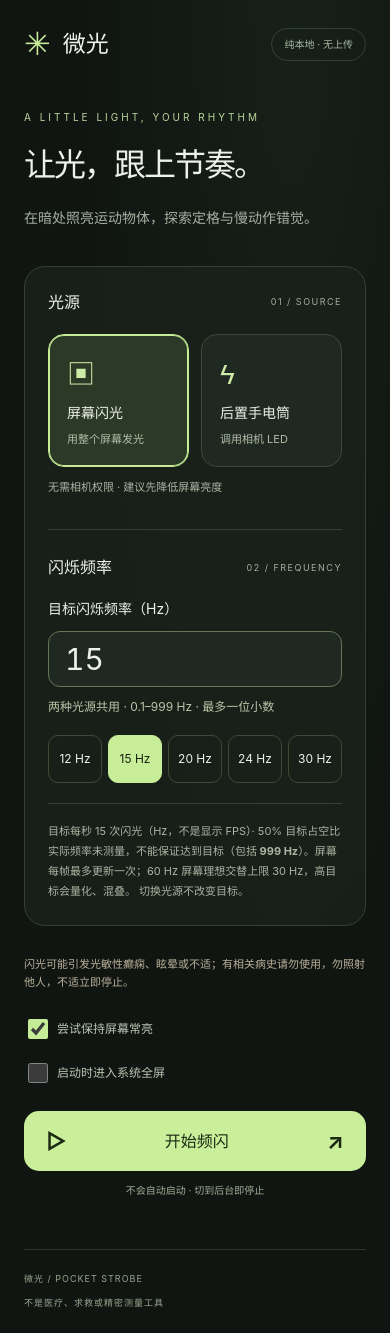
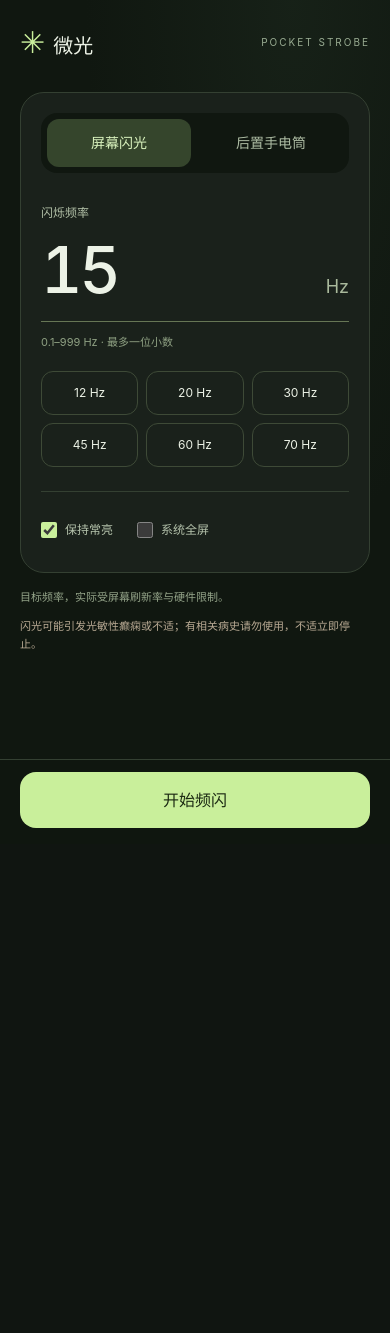
Before and after one commit to auto-duan/pocket-strobe, a React (Vite) app: page / in a window 390 px wide. After the commit the page ends 844 px from the top, so only its background shows below. Built offline with nearby package versions, Linux system fonts and the light colour scheme.

Commit message:
Refine mobile setup with fixed action dock and strict numeric input

```diff
--- a/scripts/smoke.mjs
+++ b/scripts/smoke.mjs
@@ -36,24 +36,23 @@ try {
       () => document.documentElement.scrollWidth <= innerWidth,
     ),
   );
-  for (const width of [320, 360, 390, 700, 701, 1280]) {
-    await page.setViewportSize({ width, height: 844 });
-    assert(await page.evaluate(() => document.documentElement.scrollWidth <= innerWidth), "overflow at " + width);
-    const styles = await page.getByRole("region", { name: "频闪设置" }).evaluate(el => {
-      const style = getComputedStyle(el);
-      return { radius: style.borderRadius, background: style.backgroundColor, padding: style.paddingTop, columns: getComputedStyle(el.parentElement).gridTemplateColumns };
-    });
-    assert.equal(styles.radius, width <= 700 ? "21px" : "24px");
-    assert.equal(styles.padding, width <= 700 ? "23px" : "28px");
-    assert.equal(styles.background, "rgba(26, 33, 27, 0.85)");
-    assert.equal(styles.columns.split(" ").length, width <= 700 ? 1 : 2);
-    console.log("Tailwind computed styles", width, styles);
+  for (const [width,height] of [[320,568],[390,844],[1280,900]]) {
+    await page.setViewportSize({width,height});
+    for (const y of [0,200,10000]) {
+      await page.evaluate(y => scrollTo(0,y),y);
+      assert(await start.evaluate(el => {const r=el.getBoundingClientRect();return r.top>=0 && r.bottom<=innerHeight && r.height>=44;}));
+      assert(await page.getByTestId("action-dock").evaluate(el => getComputedStyle(el).position === "fixed" && el.getBoundingClientRect().bottom === innerHeight));
+      assert(await page.evaluate(() => document.documentElement.scrollWidth<=innerWidth));
+    }
+    assert(await page.locator('main').evaluate(el => parseFloat(getComputedStyle(el).paddingBottom)>document.querySelector('[data-testid="action-dock"]').getBoundingClientRect().height));
   }
   await page.setViewportSize({ width: 390, height: 844 });
+  await page.evaluate(() => { document.documentElement.style.scrollBehavior="auto"; scrollTo(0,0); });
+  await page.waitForTimeout(150);
   await mkdir("verification", { recursive: true });
   await page.screenshot({
     path: "verification/mobile-idle.png",
-    fullPage: true,
+    fullPage: false,
   });
   const input = page.locator("#frequency");
   for (const width of [390,1280]) {
@@ -70,19 +69,27 @@ try {
     await page.getByRole("button",{name:"立即停止"}).click();
     assert.equal(await input.inputValue(),draft);
   }
-  await input.fill("12.");
-  assert.equal(await input.inputValue(),"12.");
-  await input.blur();
-  assert.equal(await input.getAttribute("aria-invalid"),"false");
-  for (const draft of ["", "0", "-1", "NaN", "Infinity", "1000", "12.34", "1e2", "0.01"]) {
-    await input.fill(draft);
-    await start.click();
+  assert.equal(await input.getAttribute("type"),"number");
+  await input.fill("12"); await input.focus();
+  await page.keyboard.type("abcEe+-");
+  assert.equal(await input.inputValue(),"12");
+  for (const text of ["abc","1e2","-1","12.34","Infinity"]) {
+    const prevented = await input.evaluate((el,text) => { const dt=new DataTransfer(); dt.setData('text',text); return !el.dispatchEvent(new ClipboardEvent('paste',{clipboardData:dt,bubbles:true,cancelable:true})); },text);
+    assert(prevented); assert.equal(await input.inputValue(),"12");
+  }
+  await input.fill(""); await page.keyboard.type("12.3"); assert.equal(await input.inputValue(),"12.3");
+  await input.fill(""); await page.keyboard.type("12."); await start.click(); await page.getByRole("button",{name:"立即停止"}).click();
+  for (const draft of ["", "0", "1000", "0.01"]) {
+    await input.fill(draft); await start.click();
     assert.equal(await page.getByTestId("strobe-output").count(),0);
-    assert.equal(await input.inputValue(),draft);
     assert.equal(await input.getAttribute("aria-invalid"),"true");
     assert(await page.locator("#frequency-error").isVisible());
   }
-  for (const hz of [12,15,20,24,30]) {
+  // Bypass the UI as an extension/script might: start must validate the live DOM, never a stale React draft.
+  await input.fill("15");
+  await input.evaluate(el => { Object.getOwnPropertyDescriptor(HTMLInputElement.prototype,'value').set.call(el,'1e2'); });
+  await start.click(); assert.equal(await page.getByTestId("strobe-output").count(),0);
+  for (const hz of [12,20,30,45,60,70]) {
     await page.getByRole("button",{name:hz+" Hz",exact:true}).click();
     await page.getByRole("button",{name:/后置手电筒/}).click();
     assert.equal(await input.inputValue(),String(hz));
@@ -154,6 +161,17 @@ try {
     path: "verification/desktop-idle.png",
     fullPage: true,
   });
+  // Pending camera permission remains cancellable; a late stream cannot restart output.
+  await page.evaluate(() => {
+    window.__resolveCamera = null;
+    navigator.mediaDevices.getUserMedia = () => new Promise(resolve => { window.__resolveCamera = resolve; });
+  });
+  await page.getByRole("button", {name:"后置手电筒",exact:true}).click();
+  await start.click();
+  const cancel = page.getByRole("button", {name:"取消并停止",exact:true});
+  await cancel.waitFor(); assert(await cancel.isVisible()); await cancel.click();
+  await page.evaluate(() => { window.__resolveCamera({getVideoTracks:()=>[],getTracks:()=>[]}); });
+  assert.equal(await page.getByTestId("strobe-output").count(),0);
   assert.deepEqual(errors, []);
   console.log(
     "PASS: no consent gate or autoplay, immersive edge-to-edge output, hidden settings/header/warnings, compact accessible stop, tap anywhere, keyboard Enter, 15Hz default, all high presets, shared decimal input, invalid drafts blocked, no slider, exact mode preservation, reduced motion, mobile overflow, Escape, stop button, pagehide, visibility hidden; no page errors. Idle and black-only active screenshots; visual flashing suppressed.",
--- a/src/main.tsx
+++ b/src/main.tsx
@@ -12,10 +12,14 @@ function App() {
     [full, setFull] = useState(false),
     [awake, setAwake] = useState(true),
     [note, setNote] = useState("");
+  const invalidStart = useRef(false);
+  const frequencyInput = useRef<HTMLInputElement>(null);
   const hz = parseFrequency(draft);
   const validate = () => {
-    const value = parseFrequency(draft);
-    setFrequencyError(value === null ? "请输入 0.1–999 Hz 的普通数字，最多一位小数（不接受科学计数法）。" : "");
+    const raw = frequencyInput.current?.value ?? draft;
+    const value = frequencyInput.current?.validity.badInput || parseFrequency(draft) === null ? null : parseFrequency(raw);
+    if (raw !== draft) setDraft(raw);
+    setFrequencyError(value === null ? "请输入 0.1–999，最多一位小数。" : "");
     return value;
   };
   const epoch = useRef(0),
@@ -68,7 +72,7 @@ function App() {
   const start = async () => {
     if (busy || running) return;
     const value = validate();
-    if (value === null) return;
+    if (invalidStart.current || value === null) { invalidStart.current = false; return; }
     const token = ++epoch.current;
     setBusy(true);
     setError("");
@@ -100,147 +104,34 @@ function App() {
   const frequency = (n: number) => { setDraft(String(n)); setFrequencyError(""); };
   return (
     <>
-      <main hidden={running} className="mx-auto max-w-[1080px] pt-5 pr-[max(24px,env(safe-area-inset-right))] pb-6 pl-[max(24px,env(safe-area-inset-left))] min-[701px]:pt-8">
-        <header className="flex items-center justify-between gap-4">
-          <a className="flex items-center gap-3 text-[23px] font-[750] text-inherit no-underline focus-visible:outline-3 focus-visible:outline-[#d1f897] focus-visible:outline-offset-4 [&>small]:ml-1.5 [&>small]:hidden [&>small]:text-[10px] [&>small]:tracking-[2px] [&>small]:text-[#a7b2a5] min-[701px]:[&>small]:block" href="./">
-            <span className="text-[32px] text-[#c9ee9b]">✳</span> 微光{" "}
-            <small>POCKET STROBE</small>
-          </a>
-          <span className="whitespace-nowrap rounded-[20px] border border-[#344234] px-3 py-2 text-[10px] text-[#a9b8a5] min-[701px]:text-[11px]">纯本地 · 无上传</span>
-        </header>
-        <section className="pt-[42px] pb-[22px] min-[701px]:pt-[65px] min-[701px]:pb-[34px] [&>h1]:my-4 [&>h1]:text-[clamp(32px,5vw,48px)] [&>h1]:font-bold [&>h1]:tracking-[-2px] [&>p]:my-3.5 [&>p]:text-sm [&>p]:leading-[1.8] [&>p]:text-[#a5b0a2]">
-          <div className="text-[10px] tracking-[3px] text-[#bbd79c]">A LITTLE LIGHT, YOUR RHYTHM</div>
-          <h1>让光，跟上节奏。</h1>
-          <p>在暗处照亮运动物体，探索定格与慢动作错觉。</p>
+      <main hidden={running} className="mx-auto max-w-[560px] px-5 pt-[max(24px,env(safe-area-inset-top))] pb-[calc(124px+env(safe-area-inset-bottom))] sm:pt-12">
+        <header className="mb-8 flex items-center justify-between"><a href="./" className="text-xl font-bold text-inherit no-underline"><span className="mr-2 text-3xl text-[#c9ef9b]">✳</span>微光</a><span className="text-[10px] tracking-[2px] text-[#98ab91]">POCKET STROBE</span></header>
+        <section aria-label="频闪设置" className="rounded-3xl border border-[#344032] bg-[#1a211b] p-5 sm:p-7">
+          <div className="grid grid-cols-2 gap-2 rounded-2xl bg-[#101710] p-1.5">{(["screen", "torch"] as Mode[]).map(m => <button key={m} disabled={busy} aria-pressed={mode === m} className="min-h-12 rounded-xl text-sm text-[#aebda4] aria-pressed:bg-[#35452c] aria-pressed:text-[#dbf4bf]" onClick={() => { setMode(m); setError(""); }}>{m === "screen" ? "屏幕闪光" : "后置手电筒"}</button>)}</div>
+          <label htmlFor="frequency" className="mt-8 block text-xs text-[#b2c0a7]">闪烁频率</label>
+          <div className="mt-2 flex items-baseline gap-3 border-b border-[#667655] pb-3 focus-within:border-[#c9ef9b]">
+            <input id="frequency" ref={frequencyInput} className="min-h-20 w-full min-w-0 bg-transparent text-[64px] font-medium leading-none tracking-[-3px] tabular-nums outline-none"
+              type="number" inputMode="decimal" min="0.1" max="999" step="0.1" aria-invalid={!!frequencyError} aria-describedby="frequency-help frequency-error" value={draft} disabled={busy}
+              onBeforeInput={e => { const event = e.nativeEvent as InputEvent; if (event.data && !/^[0-9.]+$/.test(event.data)) e.preventDefault(); }}
+              onPaste={e => { if (!/^\d+(?:\.\d?)?$/.test(e.clipboardData.getData("text"))) { e.preventDefault(); setFrequencyError("仅支持数字，最多一位小数。"); } }}
+              onChange={e => { const value = e.target.value; if (value === "" || /^\d+(?:\.\d?)?$/.test(value)) { setDraft(value); setFrequencyError(""); } else { e.target.value = draft; setFrequencyError("仅支持数字，最多一位小数。"); } }} onBlur={validate}
+              onKeyDown={e => { if (e.ctrlKey || e.metaKey || e.altKey) return; if (e.key.length === 1 && !/[0-9.]/.test(e.key)) e.preventDefault(); if ((e.key === "ArrowUp" || e.key === "ArrowDown") && hz !== null) { e.preventDefault(); frequency(Math.min(999, Math.max(0.1, Math.round((hz + (e.key === "ArrowUp" ? 0.1 : -0.1)) * 10) / 10))); } }} />
+            <span className="text-lg text-[#a9b99c]">Hz</span>
+          </div>
+          <p id="frequency-help" className="mt-3 text-[11px] text-[#8fa183]">0.1–999 Hz · 最多一位小数</p>
+          <p id="frequency-error" role={frequencyError ? "alert" : undefined} className="mt-2 text-xs text-[#ffe0d0]">{frequencyError}</p>
+          <div className="mt-5 grid grid-cols-3 gap-2 sm:grid-cols-6">{[12,20,30,45,60,70].map(n => <button key={n} disabled={busy} aria-pressed={hz === n} className="min-h-11 rounded-xl border border-[#3e4a37] text-xs aria-pressed:border-[#c9ef9b] aria-pressed:bg-[#c9ef9b] aria-pressed:text-[#182210]" onClick={() => frequency(n)}>{n} Hz</button>)}</div>
+          <div className="mt-6 flex flex-wrap gap-x-6 gap-y-2 border-t border-[#344032] pt-4 text-xs text-[#b5c3ac]">
+            <label className="flex min-h-11 items-center gap-2"><input className="size-4 accent-[#c9ef9b]" type="checkbox" checked={awake} onChange={e => setAwake(e.target.checked)} disabled={busy} />保持常亮</label>
+            <label className="flex min-h-11 items-center gap-2"><input className="size-4 accent-[#c9ef9b]" type="checkbox" checked={full} onChange={e => setFull(e.target.checked)} disabled={busy} />系统全屏</label>
+          </div>
         </section>
-        <div className="grid grid-cols-1 gap-[18px] min-[701px]:grid-cols-[1.15fr_1fr] min-[701px]:gap-6">
-          <section className="rounded-[21px] border border-[#344032] bg-[#1a211bd9] p-[23px] min-[701px]:rounded-3xl min-[701px]:p-7" aria-label="频闪设置">
-            <div className="flex items-center justify-between gap-3 [&>h2]:text-base [&>h2]:font-bold [&>span]:text-[9px] [&>span]:tracking-[1.5px] [&>span]:text-[#a1ae9d]">
-              <h2>光源</h2>
-              <span>01 / SOURCE</span>
-            </div>
-            <div className="mt-5 grid grid-cols-2 gap-3">
-              {(["screen", "torch"] as Mode[]).map((m) => (
-                <button
-                  key={m}
-                  disabled={running || busy}
-                  aria-pressed={mode === m}
-                  className="min-h-12 cursor-pointer disabled:opacity-40 disabled:cursor-not-allowed focus-visible:outline-3 focus-visible:outline-[#d1f897] focus-visible:outline-offset-4 [-webkit-tap-highlight-color:transparent] flex flex-col items-start gap-2 rounded-2xl border border-[#3b4738] bg-[#202921] p-[18px] aria-pressed:border-[#c6ed96] aria-pressed:bg-[#2b3926] aria-pressed:shadow-[inset_0_0_0_1px_#c6ed96] [&>strong]:text-sm [&>small]:text-[11px] [&>small]:text-[#b1bda9]"
-                  onClick={() => {
-                    setMode(m);
-                    setError("");
-                  }}
-                >
-                  <span className="text-[28px] text-[#ceeaa9]">
-                    {m === "screen" ? "▣" : "ϟ"}
-                  </span>
-                  <strong>{m === "screen" ? "屏幕闪光" : "后置手电筒"}</strong>
-                  <small>
-                    {m === "screen" ? "用整个屏幕发光" : "调用相机 LED"}
-                  </small>
-                </button>
-              ))}
-            </div>
-            <p className="my-[11px] text-[11px] leading-[1.8] text-[#a9b6a3]">
-              {mode === "screen"
-                ? "无需相机权限 · 建议先降低屏幕亮度"
-                : "需要 HTTPS + 后置相机权限 · iOS 浏览器通常不支持"}
-            </p>
-            <div className="flex items-center justify-between gap-3 [&>h2]:text-base [&>h2]:font-bold [&>span]:text-[9px] [&>span]:tracking-[1.5px] [&>span]:text-[#a1ae9d] mt-8 border-t border-[#344032] pt-[25px]">
-              <h2>闪烁频率</h2>
-              <span>02 / FREQUENCY</span>
-            </div>
-            <label className="mt-5 block text-sm" htmlFor="frequency">目标闪烁频率（Hz）</label>
-            <input id="frequency" className="my-3 min-h-14 w-full min-w-0 rounded-xl border border-[#667655] bg-[#202921] px-4 text-3xl tabular-nums focus-visible:outline-3 focus-visible:outline-[#d1f897]"
-              type="text" role="spinbutton" inputMode="decimal" min="0.1" max="999" step="0.1"
-              aria-valuemin={0.1} aria-valuemax={999} aria-valuenow={hz ?? undefined}
-              aria-invalid={!!frequencyError} aria-describedby="frequency-help frequency-error"
-              value={draft} disabled={busy || running}
-              onChange={(e) => { setDraft(e.target.value); setFrequencyError(""); }} onBlur={validate}
-              onKeyDown={(e) => {
-                if ((e.key === "ArrowUp" || e.key === "ArrowDown") && hz !== null) {
-                  e.preventDefault();
-                  frequency(Math.min(999, Math.max(0.1, Math.round((hz + (e.key === "ArrowUp" ? 0.1 : -0.1)) * 10) / 10)));
-                }
-              }} />
-            <p id="frequency-help" className="text-xs text-[#b7c7a7]">两种光源共用 · 0.1–999 Hz · 最多一位小数</p>
-            <p id="frequency-error" role={frequencyError ? "alert" : undefined} className="mt-2 text-xs text-[#ffe0d0]">{frequencyError}</p>
-            <div className="my-5 flex gap-1.5 [&>button]:flex-1 [&>button]:rounded-[10px] [&>button]:border [&>button]:border-[#3e4a37] [&>button]:bg-transparent [&>button]:text-xs [&>button[aria-pressed=true]]:border-[#c8ed99] [&>button[aria-pressed=true]]:bg-[#c8ed99] [&>button[aria-pressed=true]]:text-[#182210]">
-              {[12, 15, 20, 24, 30].map((n) => (
-                <button className="min-h-12 cursor-pointer disabled:opacity-40 disabled:cursor-not-allowed focus-visible:outline-3 focus-visible:outline-[#d1f897] focus-visible:outline-offset-4 [-webkit-tap-highlight-color:transparent]"
-                  disabled={busy || running}
-                  key={n}
-                  aria-pressed={hz === n}
-                  onClick={() => frequency(n)}
-                >
-                  {n} Hz
-                </button>
-              ))}
-            </div>
-            <p className="mt-[11px] mb-0 border-t border-[#344032] pt-[18px] text-[11px] leading-[1.8] text-[#a9b6a3]">
-              目标每秒 {hz ?? "—"} 次闪光（Hz，不是显示 FPS）· 50% 目标占空比
-              <br />
-              <strong>实际频率未测量，不能保证达到目标（包括 999 Hz）。</strong>
-              {mode === "screen" ? "屏幕每帧最多更新一次；60 Hz 屏幕理想交替上限 30 Hz，高目标会量化、混叠。" : "LED 受硬件与浏览器限制；串行写入、至少间隔 16 ms，跳过错失脉冲，不追赶。"} 切换光源不改变目标。
-            </p>
-          </section>
-          <aside>
-            <p className="my-3 text-[11px] leading-relaxed text-[#b9b09b]">闪光可能引发光敏性癫痫、眩晕或不适；有相关病史请勿使用，勿照射他人，不适立即停止。</p>
-            {typeof matchMedia !== "undefined" && matchMedia("(prefers-reduced-motion: reduce)").matches && (
-              <p className="my-3 text-[11px] leading-relaxed text-[#b9b09b]">系统已开启减少动态效果。建议不要启动频闪。</p>
-            )}
-            <section className="mx-1 my-[18px] grid gap-1 [&>label]:flex [&>label]:min-h-10 [&>label]:items-center [&>label]:gap-[9px] [&>label]:text-xs [&>label]:text-[#bac5b4]">
-              <label>
-                <input
-                  className="size-5 shrink-0 accent-[#c5ed97] focus-visible:outline-3 focus-visible:outline-[#d1f897] focus-visible:outline-offset-4"
-                  type="checkbox"
-                  checked={awake}
-                  onChange={(e) => setAwake(e.target.checked)}
-                  disabled={busy || running}
-                />{" "}
-                尝试保持屏幕常亮
-              </label>
-              <label>
-                <input
-                  className="size-5 shrink-0 accent-[#c5ed97] focus-visible:outline-3 focus-visible:outline-[#d1f897] focus-visible:outline-offset-4"
-                  type="checkbox"
-                  checked={full}
-                  onChange={(e) => setFull(e.target.checked)}
-                  disabled={busy || running}
-                />{" "}
-                启动时进入系统全屏
-              </label>
-            </section>
-            <button
-              className="min-h-12 cursor-pointer disabled:opacity-40 disabled:cursor-not-allowed focus-visible:outline-3 focus-visible:outline-[#d1f897] focus-visible:outline-offset-4 [-webkit-tap-highlight-color:transparent] flex min-h-[60px] w-full items-center justify-between rounded-[15px] border-0 bg-[#c9ef9b] px-[22px] font-bold text-[#1b2912] [&>span]:text-[22px]"
-              disabled={busy || running}
-              onClick={() => void start()}
-            >
-              <span>▷</span> {busy ? "正在准备光源…" : "开始频闪"}{" "}
-              <span>↗</span>
-            </button>
-            {busy && (
-              <button className="min-h-12 cursor-pointer disabled:opacity-40 disabled:cursor-not-allowed focus-visible:outline-3 focus-visible:outline-[#d1f897] focus-visible:outline-offset-4 [-webkit-tap-highlight-color:transparent] mt-2.5 w-full rounded-xl border border-[#b38266] bg-[#563829]" onClick={stop}>
-                取消并停止
-              </button>
-            )}
-            <p className="my-[10px] text-center text-[10px] leading-[1.8] text-[#a1ae99]">不会自动启动 · 切到后台即停止</p>
-            {error && (
-              <p className="my-[13px] rounded-xl border border-[#a56d50] bg-[#402c24] p-3 text-[13px] leading-[1.8] text-[#ffe0d0]" role="alert">
-                {error}
-              </p>
-            )}
-            {note && (
-              <p role="status" className="my-[11px] text-[11px] leading-[1.8] text-[#a9b6a3]">
-                {note}
-              </p>
-            )}
-          </aside>
-        </div>
-        <footer className="mt-10 flex flex-col justify-between gap-2.5 border-t border-[#2d382d] pt-[22px] text-[9px] tracking-[1px] text-[#98a591] min-[701px]:flex-row min-[701px]:gap-5">
-          <span>微光 / POCKET STROBE</span>
-          <span>不是医疗、求救或精密测量工具</span>
-        </footer>
+        <p className="mt-4 text-[11px] leading-relaxed text-[#95a58a]">目标频率，实际受屏幕刷新率与硬件限制。{mode === "torch" && "手电筒需相机权限，部分浏览器不支持。"}</p>
+        <p className="mt-3 text-[11px] leading-relaxed text-[#b9aa94]">闪光可能引发光敏性癫痫或不适；有相关病史请勿使用，不适立即停止。</p>
+        {typeof matchMedia !== "undefined" && matchMedia("(prefers-reduced-motion: reduce)").matches && <p className="mt-2 text-[11px] text-[#b9aa94]">系统已开启减少动态效果，建议不要启动频闪。</p>}
+        {error && <p role="alert" className="mt-4 rounded-xl border border-[#a56d50] bg-[#402c24] p-3 text-xs text-[#ffe0d0]">{error}</p>}
+        {note && <p role="status" className="mt-3 text-xs text-[#b5c3ac]">{note}</p>}
+        <div data-testid="action-dock" className="fixed inset-x-0 bottom-0 z-10 border-t border-[#344032] bg-[#101710f5] px-[max(20px,env(safe-area-inset-left))] pt-3 pb-[max(16px,env(safe-area-inset-bottom))]"><div className="mx-auto max-w-[520px]"><button className="min-h-14 w-full rounded-2xl bg-[#c9ef9b] text-base font-bold text-[#1b2912]" onPointerDown={() => { invalidStart.current = validate() === null; }} onClick={() => busy ? stop() : void start()}>{busy ? "取消并停止" : "开始频闪"}</button></div></div>
       </main>
       {running && (
         <div
--- a/src/style.css
+++ b/src/style.css
@@ -10,3 +10,12 @@
     color-scheme: dark;
   }
 }
+
+@layer base {
+  body { margin: 0; background: #101710; color: #ecf2e6; }
+  button { cursor: pointer; }
+  button:disabled { cursor: not-allowed; opacity: .45; }
+  button:focus-visible, input[type=checkbox]:focus-visible, a:focus-visible { outline: 3px solid #d1f897; outline-offset: 3px; }
+  input[type=number] { appearance: textfield; }
+  input::-webkit-inner-spin-button, input::-webkit-outer-spin-button { appearance: none; margin: 0; }
+}
```
Also changed, not shown: verification/RESULTS.md (+7 -11 lines), 1 other file (tests, documents, lock files or other folders).
